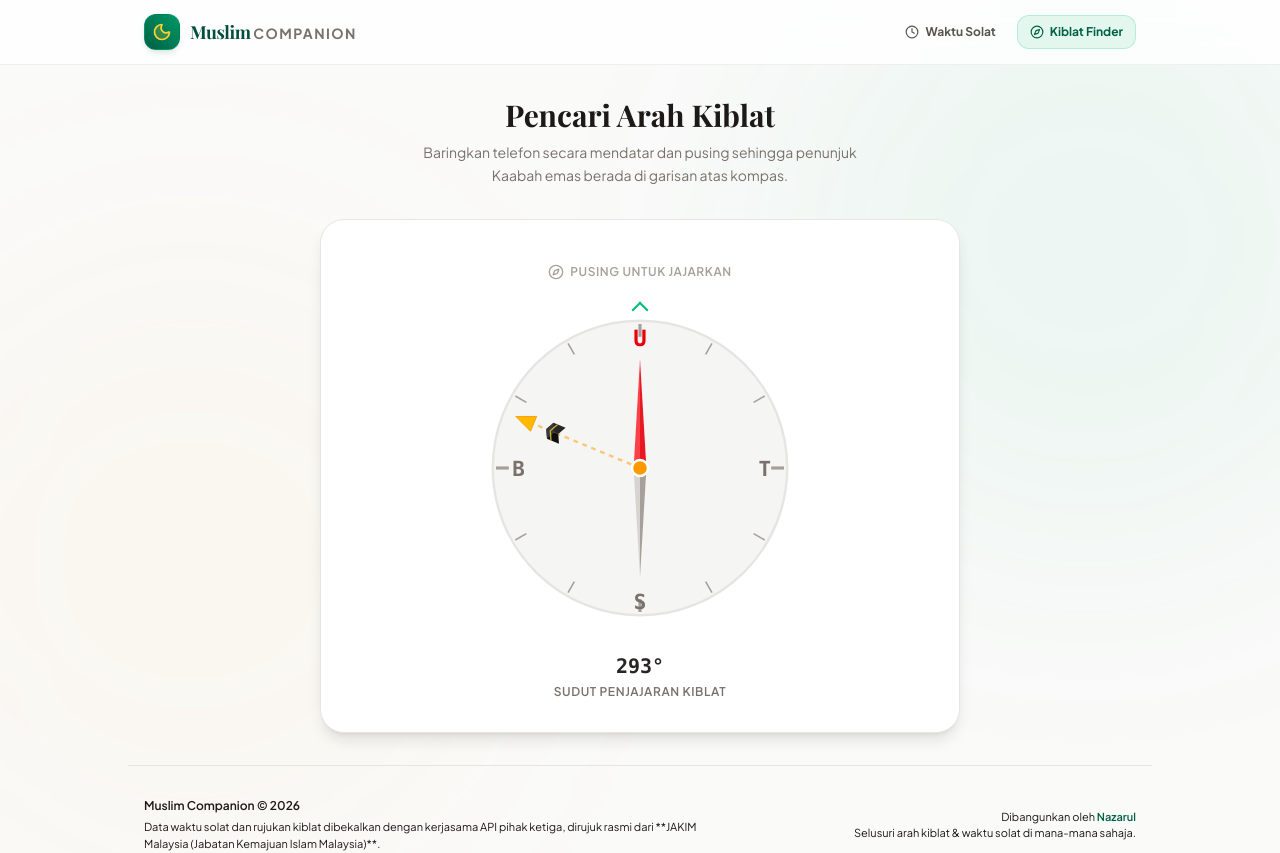
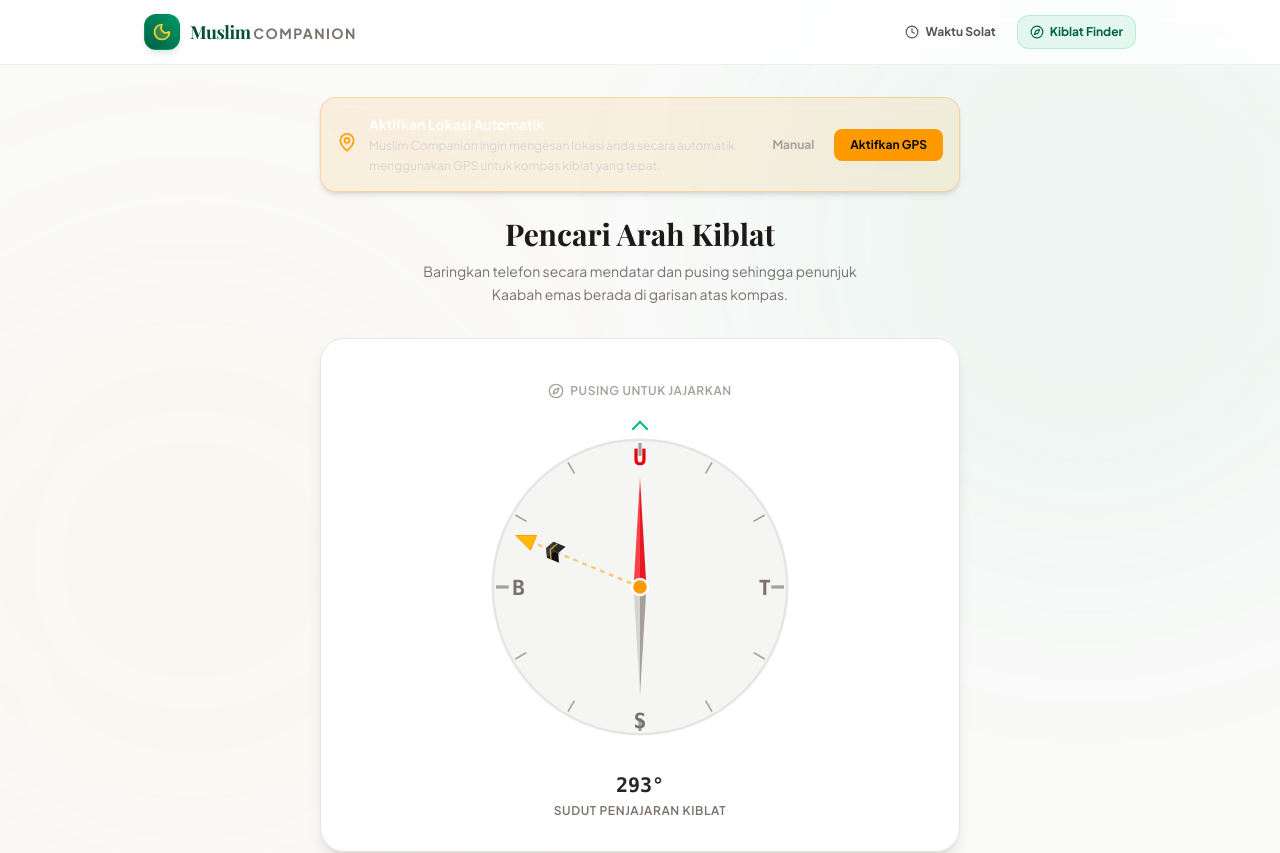
Before and after one commit to NazarulxFitri/muslim-companion, a Next.js app: page /kiblat in a window 1280 px wide. Shown: the top 853 px of the page. Built offline with nearby package versions, Linux system fonts and the light colour scheme; no server answers; a web font is replaced by a local one.

Commit message:
fix gps blocked issue

```diff
--- a/app/components/KiblatFinder.tsx
+++ b/app/components/KiblatFinder.tsx
@@ -48,6 +48,7 @@ export default function KiblatFinder() {
 
   const [gpsLoading, setGpsLoading] = useState(false);
   const [gpsError, setGpsError] = useState<string | null>(null);
+  const [gpsPermissionPromptNeeded, setGpsPermissionPromptNeeded] = useState(false);
 
   // Compass States
   const [hasCompass, setHasCompass] = useState(false);
@@ -188,12 +189,14 @@ export default function KiblatFinder() {
     };
   }, [mounted, compassPermissionNeeded]);
 
-  // Auto-detect location on mount if GPS is enabled/not set yet (failing silently if blocked)
+  // Auto-detect location on mount if GPS is enabled/not set yet
   useEffect(() => {
     if (!mounted) return;
     const gpsEnabledSetting = localStorage.getItem("solat-gps-enabled");
-    if (gpsEnabledSetting !== "false") {
+    if (gpsEnabledSetting === "true") {
       requestGps(true);
+    } else if (gpsEnabledSetting === null) {
+      setGpsPermissionPromptNeeded(true);
     }
   }, [mounted]);
 
@@ -300,6 +303,41 @@ export default function KiblatFinder() {
 
   return (
     <div className="w-full max-w-2xl mx-auto px-4 py-8 flex flex-col items-stretch">
+      {/* GPS Permission Banner Prompt */}
+      {gpsPermissionPromptNeeded && (
+        <div className="bg-amber-500/10 border border-amber-500/30 rounded-2xl p-4 mb-6 flex flex-col sm:flex-row items-center justify-between gap-4 backdrop-blur-sm shadow-md border-amber-500/20">
+          <div className="flex items-center gap-3">
+            <MapPin className="w-5 h-5 text-amber-500 shrink-0 animate-bounce" />
+            <div>
+              <h4 className="text-white text-sm font-semibold">Aktifkan Lokasi Automatik</h4>
+              <p className="text-stone-300 text-xs mt-0.5 leading-relaxed">
+                Muslim Companion ingin mengesan lokasi anda secara automatik menggunakan GPS untuk kompas kiblat yang tepat.
+              </p>
+            </div>
+          </div>
+          <div className="flex items-center gap-2 shrink-0 w-full sm:w-auto justify-end">
+            <button
+              onClick={() => {
+                setGpsPermissionPromptNeeded(false);
+                localStorage.setItem("solat-gps-enabled", "false");
+              }}
+              className="text-stone-400 hover:text-white text-xs font-bold py-2 px-3 rounded-lg transition-all cursor-pointer"
+            >
+              Manual
+            </button>
+            <button
+              onClick={() => {
+                setGpsPermissionPromptNeeded(false);
+                requestGps(false);
+              }}
+              className="bg-amber-500 hover:bg-amber-600 text-stone-950 text-xs font-bold py-2 px-4 rounded-lg transition-all active:scale-[0.97] cursor-pointer"
+            >
+              Aktifkan GPS
+            </button>
+          </div>
+        </div>
+      )}
+
       {/* Title Header */}
       <div className="text-center mb-8">
         <h1 className="text-2xl md:text-3xl font-serif text-stone-850 dark:text-stone-100 font-bold">
--- a/app/components/PrayerTimes.tsx
+++ b/app/components/PrayerTimes.tsx
@@ -137,6 +137,7 @@ export default function PrayerTimes() {
   // Geolocation lookup state
   const [locLoading, setLocLoading] = useState(false);
   const [locError, setLocError] = useState<string | null>(null);
+  const [gpsPermissionPromptNeeded, setGpsPermissionPromptNeeded] = useState(false);
 
   // Load initial settings from localStorage on mount
   useEffect(() => {
@@ -170,12 +171,14 @@ export default function PrayerTimes() {
     return () => clearInterval(timer);
   }, [mounted]);
 
-  // Auto-detect location on mount if GPS is enabled/not set yet (failing silently if blocked)
+  // Auto-detect location on mount if GPS is enabled/not set yet
   useEffect(() => {
     if (!mounted) return;
     const gpsEnabledSetting = localStorage.getItem("solat-gps-enabled");
-    if (gpsEnabledSetting !== "false") {
+    if (gpsEnabledSetting === "true") {
       detectLocationZone(true);
+    } else if (gpsEnabledSetting === null) {
+      setGpsPermissionPromptNeeded(true);
     }
   }, [mounted]);
 
@@ -450,6 +453,41 @@ export default function PrayerTimes() {
 
   return (
     <div className="w-full max-w-5xl mx-auto px-4 py-8">
+      {/* GPS Permission Banner Prompt */}
+      {gpsPermissionPromptNeeded && (
+        <div className="bg-amber-500/10 border border-amber-500/30 rounded-2xl p-4 mb-6 flex flex-col sm:flex-row items-center justify-between gap-4 backdrop-blur-sm shadow-md border-amber-500/20">
+          <div className="flex items-center gap-3">
+            <MapPin className="w-5 h-5 text-amber-500 shrink-0 animate-bounce" />
+            <div>
+              <h4 className="text-white text-sm font-semibold">Aktifkan Lokasi Automatik</h4>
+              <p className="text-stone-300 text-xs mt-0.5 leading-relaxed">
+                Muslim Companion ingin mengesan zon waktu solat anda secara automatik menggunakan GPS.
+              </p>
+            </div>
+          </div>
+          <div className="flex items-center gap-2 shrink-0 w-full sm:w-auto justify-end">
+            <button
+              onClick={() => {
+                setGpsPermissionPromptNeeded(false);
+                localStorage.setItem("solat-gps-enabled", "false");
+              }}
+              className="text-stone-400 hover:text-white text-xs font-bold py-2 px-3 rounded-lg transition-all cursor-pointer"
+            >
+              Manual
+            </button>
+            <button
+              onClick={() => {
+                setGpsPermissionPromptNeeded(false);
+                detectLocationZone(false);
+              }}
+              className="bg-amber-500 hover:bg-amber-600 text-stone-950 text-xs font-bold py-2 px-4 rounded-lg transition-all active:scale-[0.97] cursor-pointer"
+            >
+              Aktifkan GPS
+            </button>
+          </div>
+        </div>
+      )}
+
       {/* Decorative Top Banner */}
       <div className="relative overflow-hidden rounded-3xl bg-gradient-to-br from-emerald-950 via-emerald-900 to-teal-950 p-6 md:p-8 text-white shadow-2xl mb-8 border border-amber-500/20">
         {/* Subtle Islamic Geometric Art Overlay */}
```
